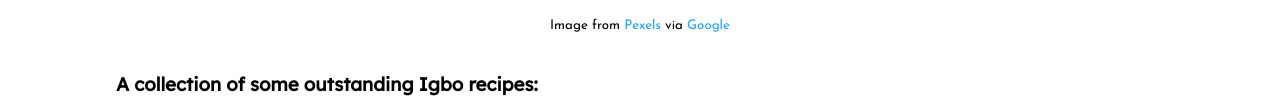
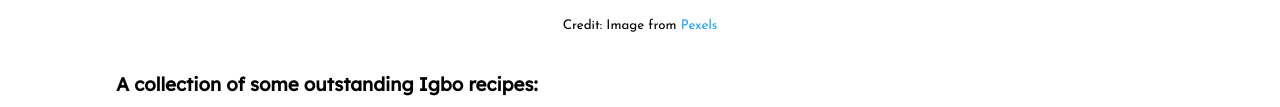
Before and after one commit to ikwuka/odin-recipes, a plain HTML site: page index.html in a window 1280 px wide. Shown: the part 666-773 px from the top of the page. Drawn offline with Linux system fonts and the light colour scheme.

Commit message:
Update homepage image's figcaption

```diff
--- a/index.html
+++ b/index.html
@@ -39,8 +39,9 @@
         <figure>
           <div id="recipe-image">
             <img src="./img/sweetrecipes.jpg" alt="sweet recipes preparation" />
-            <figcaption><small>Image from <a href="https://www.pexels.com" target="_blank">Pexels</a>
-                via <a href="https://www.google.com" target="_blank">Google</a></small></figcaption>
+            <figcaption>
+              <small>Credit: Image from <a href="https://www.pexels.com" target="_blank">Pexels</a></small>
+            </figcaption>
           </div>
         </figure>
 
```
